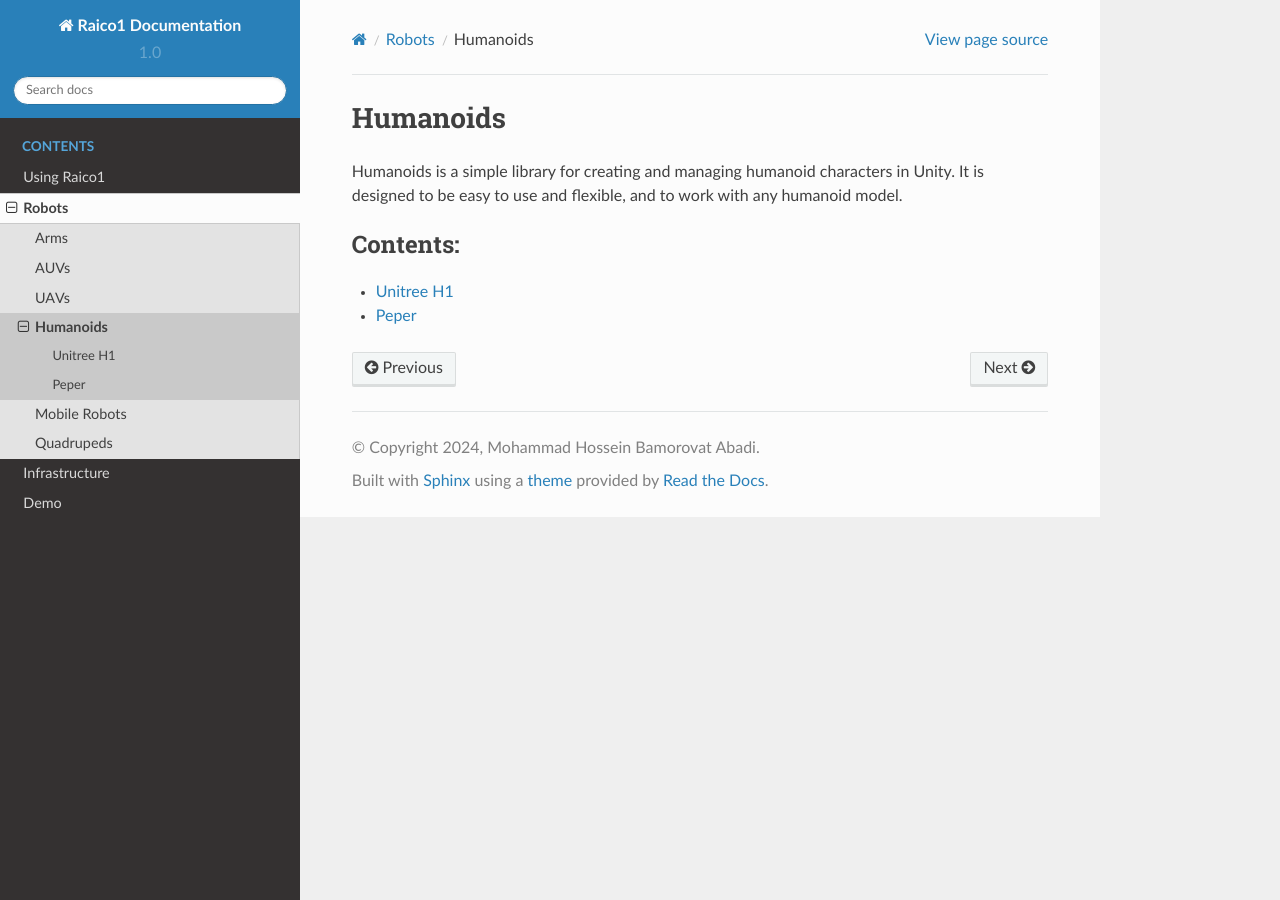
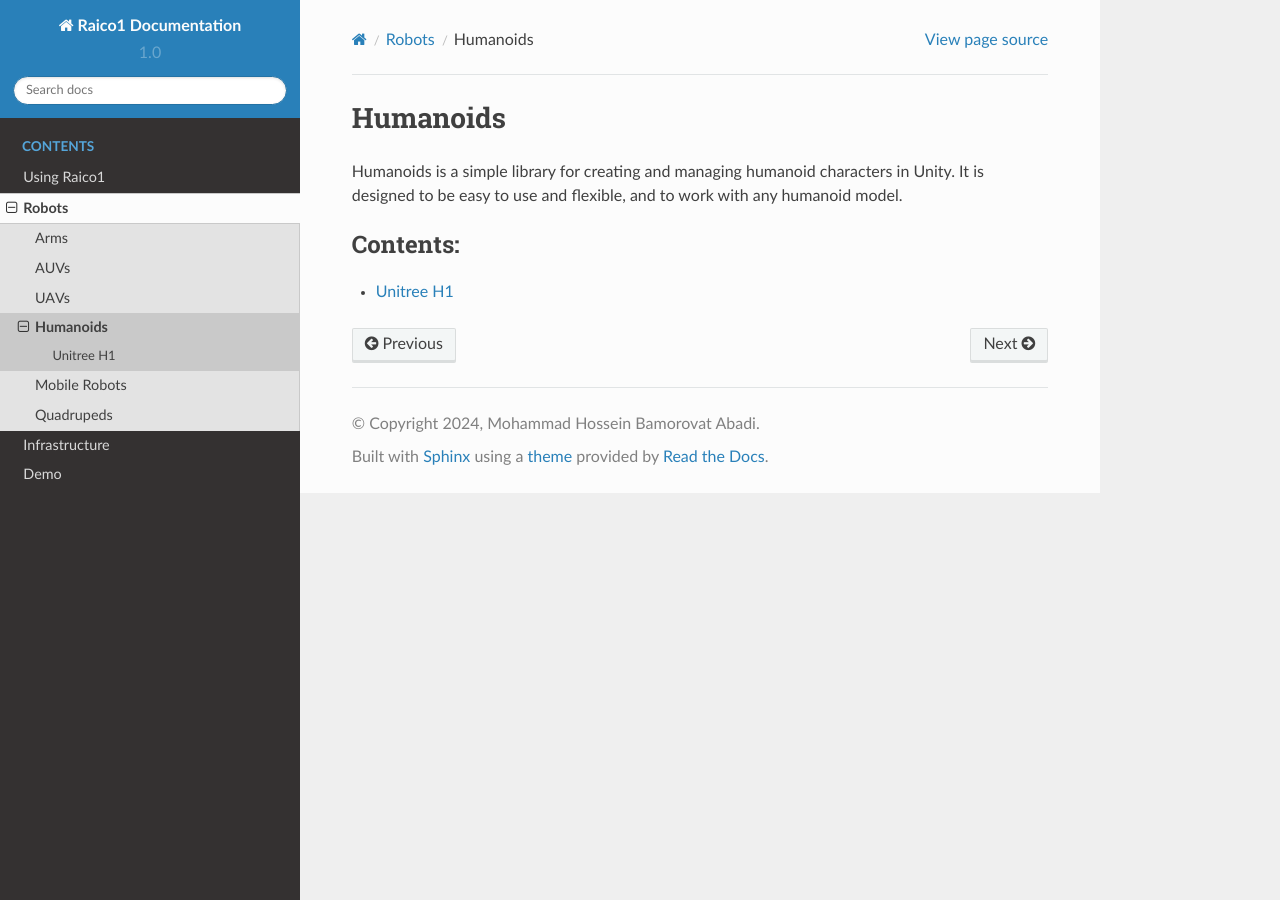
Before and after one commit to UoM-RAICo1/raico-docs, a Sphinx documentation site: the page built from source/robots/Humanoids/index.rst, in a window 1280 px wide. Built offline with Sphinx 7.4.7 and the Read the Docs theme 2.0.0, drawn with Linux system fonts in a browser that asks for light colours.

Commit message:
make some changes in the general categorization

```diff
--- a/source/robots/Arms/index.rst
+++ b/source/robots/Arms/index.rst
@@ -9,8 +9,8 @@
     :maxdepth: 2
     :caption: Contents
 
-    ReachAlpha5/index
     KinovaGen3/index
     KukaLbrIiwa/index
+    UniversalRoboticsUr3/index
+    ReachAlpha5/index
     UnitreeZ1/index
-    UniversalRoboticsUr3/index
--- a/source/robots/Humanoids/Peper/index.rst
+++ /dev/null
@@ -1,4 +0,0 @@
-Peper
-=====
-
-test
--- a/source/robots/Humanoids/index.rst
+++ b/source/robots/Humanoids/index.rst
@@ -8,4 +8,3 @@
     :caption: Contents:
 
     Unitree H1/index
-    Peper/index
```
